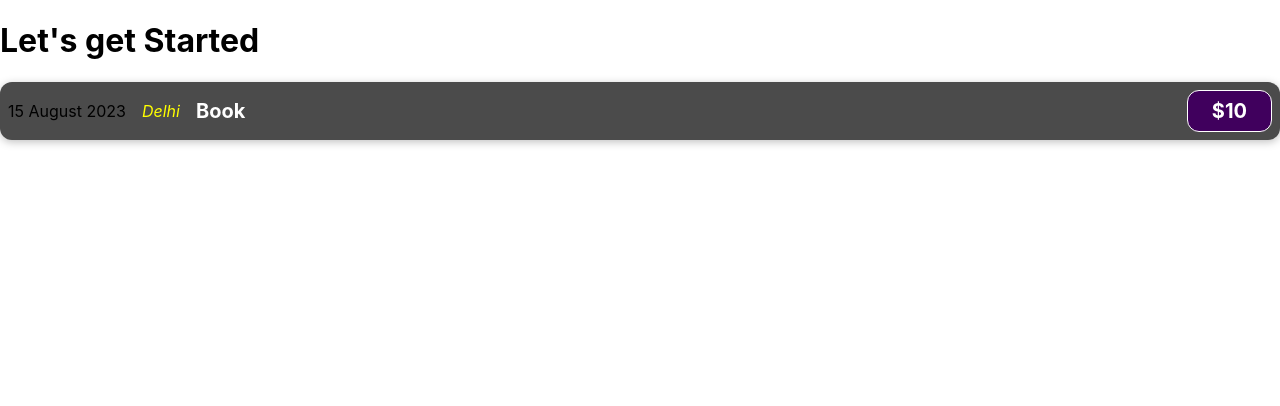
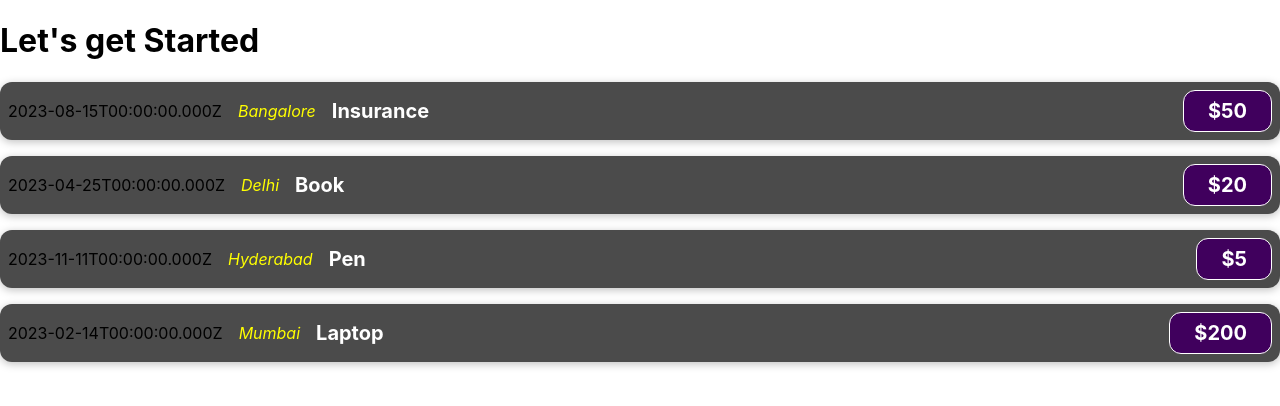
Before and after one commit to Sougata01/react_project_one, a JavaScript app: page / in a window 1280 px wide. Shown: the top 406 px of the page. Built offline with nearby package versions, Linux system fonts and the light colour scheme; the HTML template or start-up script is replaced by a standard one.

Commit message:
props created

```diff
--- a/src/App.js
+++ b/src/App.js
@@ -4,7 +4,30 @@
   return (
     <div>
       <h1>Let's get Started</h1>
-      <ExpenseItem></ExpenseItem>
+      <ExpenseItem
+        date={new Date(2023, 7, 15)}
+        location="Bangalore"
+        title="Insurance"
+        price="50"
+        ></ExpenseItem>
+      <ExpenseItem
+        date={new Date(2023, 3, 25)}
+        location="Delhi"
+        title="Book"
+        price="20"
+        ></ExpenseItem>
+      <ExpenseItem
+        date={new Date(2023, 10, 11)}
+        location="Hyderabad"
+        title="Pen"
+        price="5"
+        ></ExpenseItem>
+      <ExpenseItem
+        date={new Date(2023, 1, 14)}
+        location="Mumbai"
+        title="Laptop"
+        price="200"
+        ></ExpenseItem>
     </div>
   );
 }
--- a/src/components/ExpenseItem.js
+++ b/src/components/ExpenseItem.js
@@ -1,13 +1,13 @@
 import "./ExpenseItem.css";
 
-function ExpenseItem() {
+function ExpenseItem(props) {
   return (
     <div className="expense-item">
-      <div>15 August 2023</div>
-      <div className="expense-item__location">Delhi</div>
+      <div>{props.date.toISOString()}</div>
+      <div className="expense-item__location">{props.location}</div>
       <div className="expense-item__description">
-        <h2 className="expense-item__description h2">Book</h2>
-        <div className="expense-item__price">$10</div>
+        <h2>{props.title}</h2>
+        <div className="expense-item__price">${props.price}</div>
       </div>
     </div>
   );
```
Also changed, not shown: src/components/ExpenseItem.css (indentation only).
